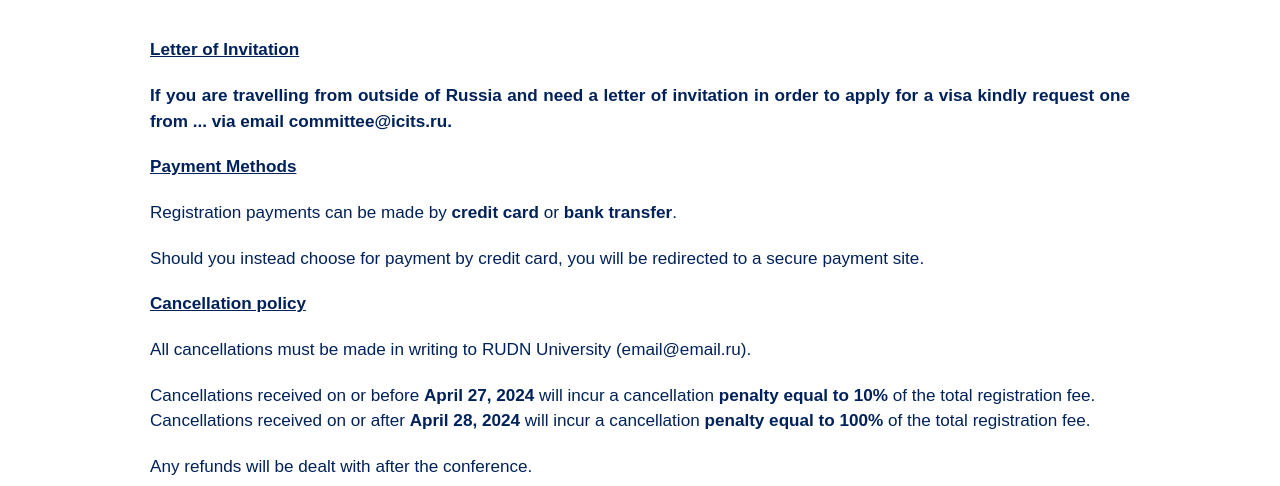
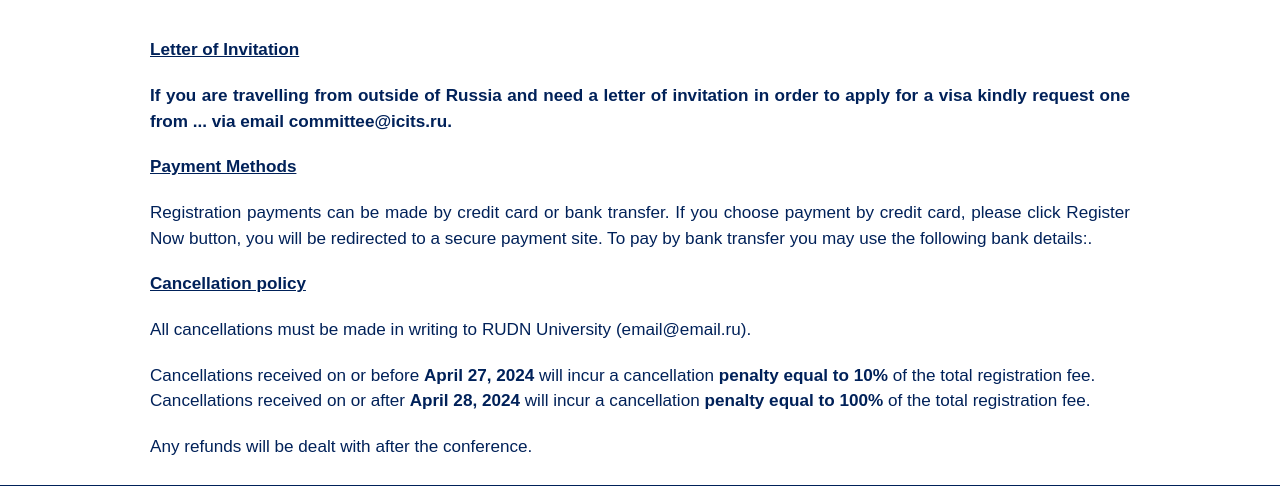
Before and after one commit to EfremovEgor/icits.ru, a Django app: page /registration in a window 1280 px wide. Shown: the part 811-1297 px from the top of the page. Run offline with Django 5.2, Linux system fonts and the light colour scheme; some libraries are stand-ins or nearby versions.

Commit message:
update abstract_submission.html, header.html, registration.html and favicon.png

```diff
--- a/icSubmissionWebsite/information_pages/templates/information_pages/components/header.html
+++ b/icSubmissionWebsite/information_pages/templates/information_pages/components/header.html
@@ -31,7 +31,7 @@
             class="header-heading"
             style="
               font-size: calc(
-                (100vw - 30rem) / (80 - 30) * (0.8 - 0.6) + 0.9rem
+                (100vw - 30rem) / (80 - 30) * (0.8 - 0.6) + 1.4rem
               );
               font-weight: bold;
               color: white;
--- a/icSubmissionWebsite/information_pages/templates/information_pages/registration.html
+++ b/icSubmissionWebsite/information_pages/templates/information_pages/registration.html
@@ -309,19 +309,10 @@
       text-align: justify;
     "
   >
-    Registration payments can be made by <b>credit card</b> or
-    <b>bank transfer</b>.
-  </p>
-  <p
-    style="
-      font-size: 1.07rem;
-      font-family: Arial, 'Helvetica Neue', Helvetica, sans-serif;
-      color: #002159;
-      text-align: justify;
-    "
-  >
-    Should you instead choose for payment by credit card, you will be redirected
-    to a secure payment site.
+    Registration payments can be made by credit card or bank transfer. If you
+    choose payment by credit card, please click Register Now button, you will be
+    redirected to a secure payment site. To pay by bank transfer you may use the
+    following bank details:.
   </p>
 
   <p
```
Also changed, not shown: icSubmissionWebsite/information_pages/templates/information_pages/abstract_submission.html (+8 -1 lines), icSubmissionWebsite/static/images/favicon.png.
